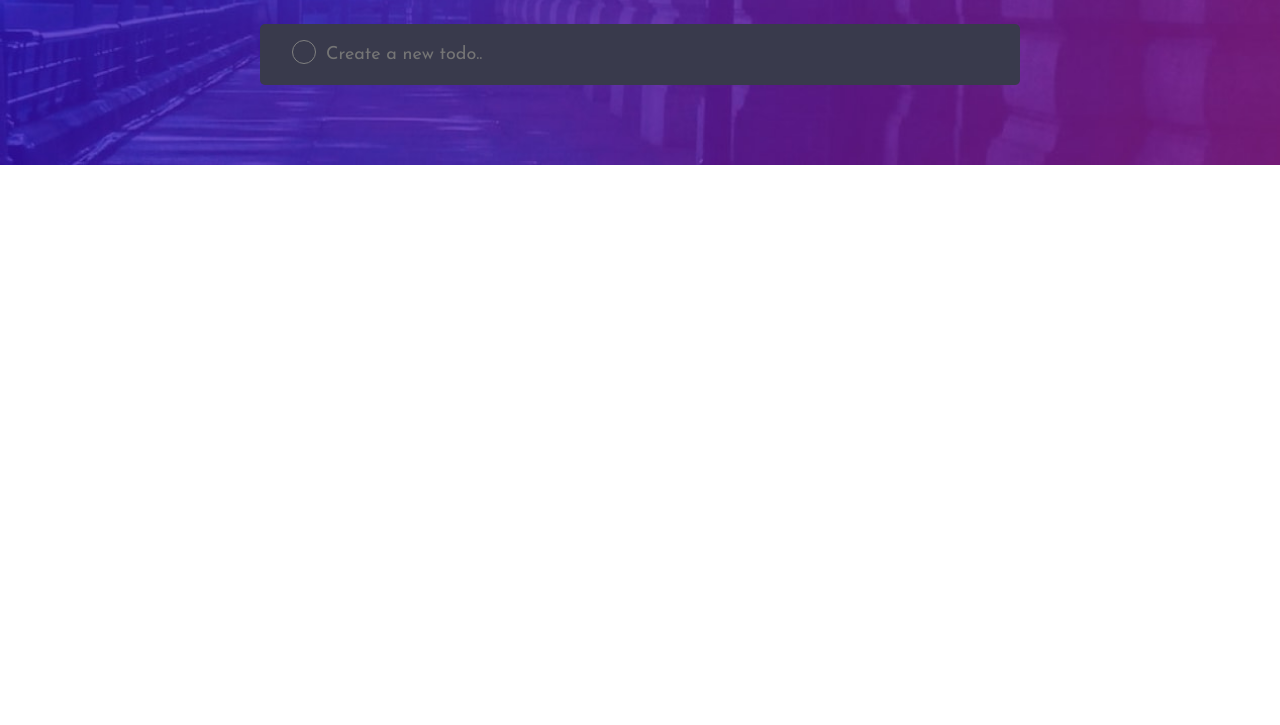
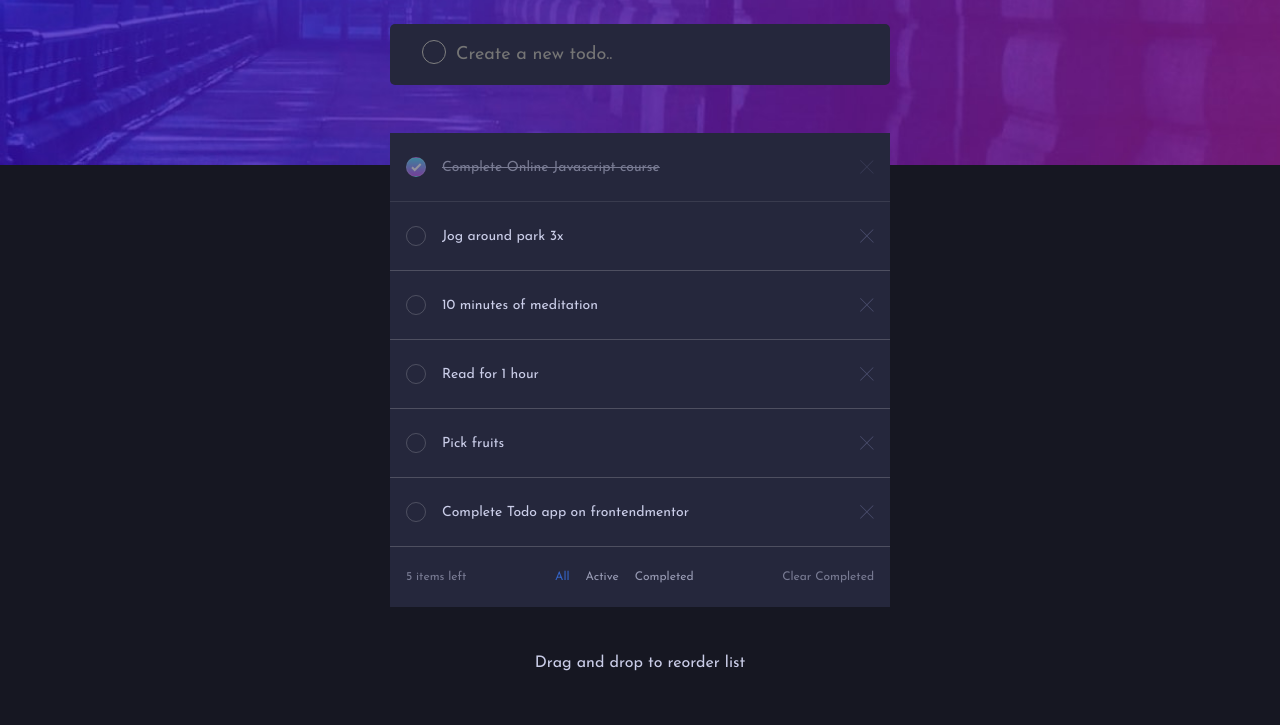
Before and after one commit to JaspalSingh1998/fem_todo_app, a plain HTML site: page index.html in a window 1280 px wide. Shown: the part 138-863 px from the top of the page. Before the commit the page ends 800 px from the top, so only its background shows below. Drawn offline with Linux system fonts and the light colour scheme.

Commit message:
completed frontendpart

```diff
--- a/app/style.css
+++ b/app/style.css
@@ -24,7 +24,9 @@ h2,
 h3 {
   margin: 0;
 }
-
+ul {
+  list-style: none;
+}
 header {
   background: url("../images/bg-mobile-dark.jpg");
   background-repeat: no-repeat;
@@ -45,7 +47,7 @@ header {
 }
 .input-wrapper {
   display: flex;
-  background-color: var(--veryDarkGrayishBlue);
+  background-color: var(--veryDarkDesaturatedBlue);
   padding: 1rem 2rem;
   border-radius: 5px;
 }
@@ -54,6 +56,9 @@ header {
   height: 24px;
   border-radius: 50%;
   border: 1px solid gray;
+}
+form {
+  flex: 1;
 }
 input {
   width: 100%;
@@ -65,10 +70,94 @@ input {
   outline: none;
   color: var(--lightGrayishBlue);
 }
+.output {
+  padding: 3rem 2rem;
+  height: calc(100vh - 240px);
+  background-color: var(--darkBlue);
+}
+.output-box {
+  background-color: var(--veryDarkDesaturatedBlue);
+  transform: translateY(-5rem);
+  color: var(--lightGrayishBlue);
+}
+.todo-item {
+  padding: 1.5rem 1rem;
+  display: flex;
+  align-items: center;
+  font-size: 14px;
+  border-bottom: 1px solid #efefef33;
+  cursor: pointer;
+}
+.todo-item:hover {
+  color: var(--hover);
+}
+.checked-todo {
+  margin-right: 1rem;
+  height: 20px;
+  width: 20px;
+  padding: 5px;
+  border-radius: 50%;
+  cursor: pointer;
+  border: 1px solid #efefef33;
+  display: flex;
+  align-items: center;
+  justify-content: center;
+}
+.completed .checked-todo {
+  background: linear-gradient(#57ddff, #c058f3);
+}
 
+.delete-todo {
+  margin-left: auto;
+  height: 14px;
+  cursor: pointer;
+}
+.completed {
+  text-decoration: line-through;
+  opacity: 0.5;
+}
+.desc {
+  display: flex;
+  justify-content: space-between;
+  align-items: center;
+  padding: 1.5rem 1rem;
+}
+.count,
+.clear {
+  opacity: 0.5;
+  font-size: 12px;
+}
+.clear {
+  cursor: pointer;
+}
+.filter {
+  transform: translateY(-3rem);
+  background-color: var(--veryDarkDesaturatedBlue);
+  padding: 1.5rem 1rem;
+  border-radius: 5px;
+}
+.filter ul {
+  display: flex;
+  justify-content: center;
+  align-items: center;
+  gap: 1rem;
+  color: var(--lightGrayishBlue);
+  font-weight: 700;
+}
+.active {
+  color: hsl(220, 98%, 61%);
+}
+.info {
+  text-align: center;
+  color: var(--lightGrayishBlue);
+  transform: translateY(-1rem);
+}
+.desktop-filter {
+  display: none;
+}
 @media screen and (min-width: 640px) {
   .container {
-    max-width: 760px;
+    max-width: 500px;
     width: 100%;
     margin: 0 auto;
   }
@@ -78,4 +167,16 @@ input {
     background-repeat: no-repeat;
     background-size: cover;
   }
+  .filter {
+    display: none;
+  }
+  .info {
+    transform: translateY(-2rem);
+  }
+  .desktop-filter {
+    display: flex;
+    gap: 1rem;
+    opacity: 0.7;
+    font-size: 12px;
+  }
 }
--- a/index.html
+++ b/index.html
@@ -42,5 +42,90 @@
         </div>
       </div>
     </header>
+    <section class="output">
+      <div class="container output-box">
+        <ul class="todo-list">
+          <li class="todo-item completed">
+            <div class="checked-todo">
+              <img src="./images/icon-check.svg" alt="Checked" />
+            </div>
+            Complete Online Javascript course
+            <img
+              src="./images/icon-cross.svg"
+              alt="Delete Todo"
+              class="delete-todo"
+            />
+          </li>
+          <li class="todo-item">
+            <div class="checked-todo"></div>
+
+            Jog around park 3x
+            <img
+              src="./images/icon-cross.svg"
+              alt="Delete Todo"
+              class="delete-todo"
+            />
+          </li>
+
+          <li class="todo-item">
+            <div class="checked-todo"></div>
+
+            10 minutes of meditation
+            <img
+              src="./images/icon-cross.svg"
+              alt="Delete Todo"
+              class="delete-todo"
+            />
+          </li>
+
+          <li class="todo-item">
+            <div class="checked-todo"></div>
+
+            Read for 1 hour
+            <img
+              src="./images/icon-cross.svg"
+              alt="Delete Todo"
+              class="delete-todo"
+            />
+          </li>
+          <li class="todo-item">
+            <div class="checked-todo"></div>
+
+            Pick fruits
+            <img
+              src="./images/icon-cross.svg"
+              alt="Delete Todo"
+              class="delete-todo"
+            />
+          </li>
+          <li class="todo-item">
+            <div class="checked-todo"></div>
+            Complete Todo app on frontendmentor
+            <img
+              src="./images/icon-cross.svg"
+              alt="Delete Todo"
+              class="delete-todo"
+            />
+          </li>
+          <div class="desc">
+            <p class="count">5 items left</p>
+            <ul class="desktop-filter">
+              <li class="active">All</li>
+              <li>Active</li>
+              <li>Completed</li>
+            </ul>
+            <p class="clear">Clear Completed</p>
+          </div>
+        </ul>
+      </div>
+      <div class="filter">
+        <ul>
+          <li class="active">All</li>
+          <li>Active</li>
+          <li>Completed</li>
+        </ul>
+      </div>
+      <p class="info">Drag and drop to reorder list</p>
+    </section>
   </body>
 </html>
```
